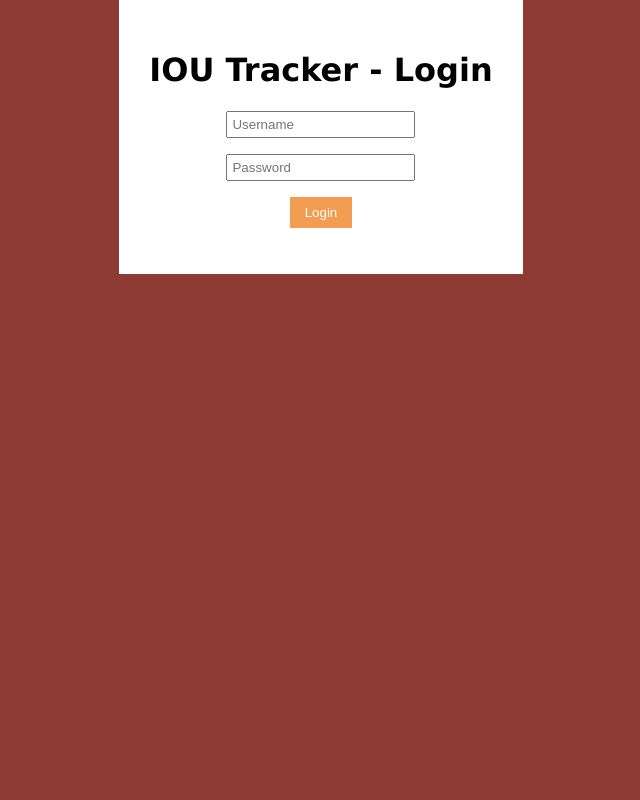
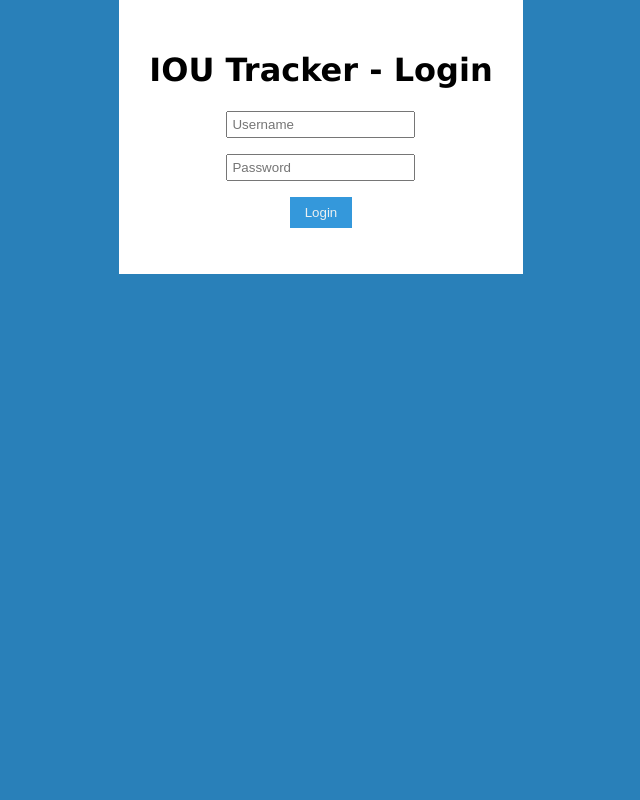
Before and after one commit to joesingo/iou-tracker, a Flask app: page /login/ in a window 1280 px wide. Shown: the whole page, without its empty margins (319-959 px from the left). Run offline with Flask 2, Linux system fonts and the light colour scheme.

Commit message:
CSS changes

```diff
--- a/templates/base.html
+++ b/templates/base.html
@@ -9,7 +9,7 @@
         }
         body {
             font-family: "Verdana", sans-serif;
-            background: #8C3A32;
+            background: #2980B9;
             margin: 0;
             min-height: 100%;
             text-align: center;
@@ -31,14 +31,14 @@
             color: inherit;
         }
         button {
-            background: #F29D52;
-            color: white;
+            background: #3498DB;
+            color: #ECF0F1;
             padding: 8px 15px;
             outline: none;
             border: none;
         }
         button:hover {
-            background: #D97E4A;
+            background: #E74C3C;
         }
 
         input {
```
Also changed, not shown: templates/list.html (+8 -1 lines).
